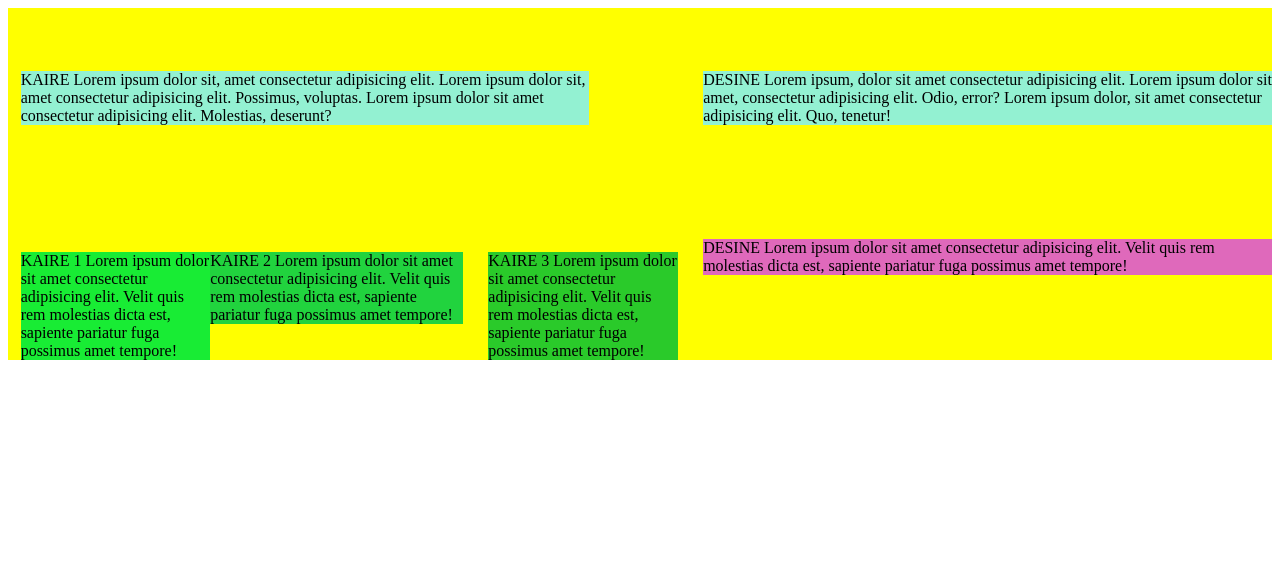
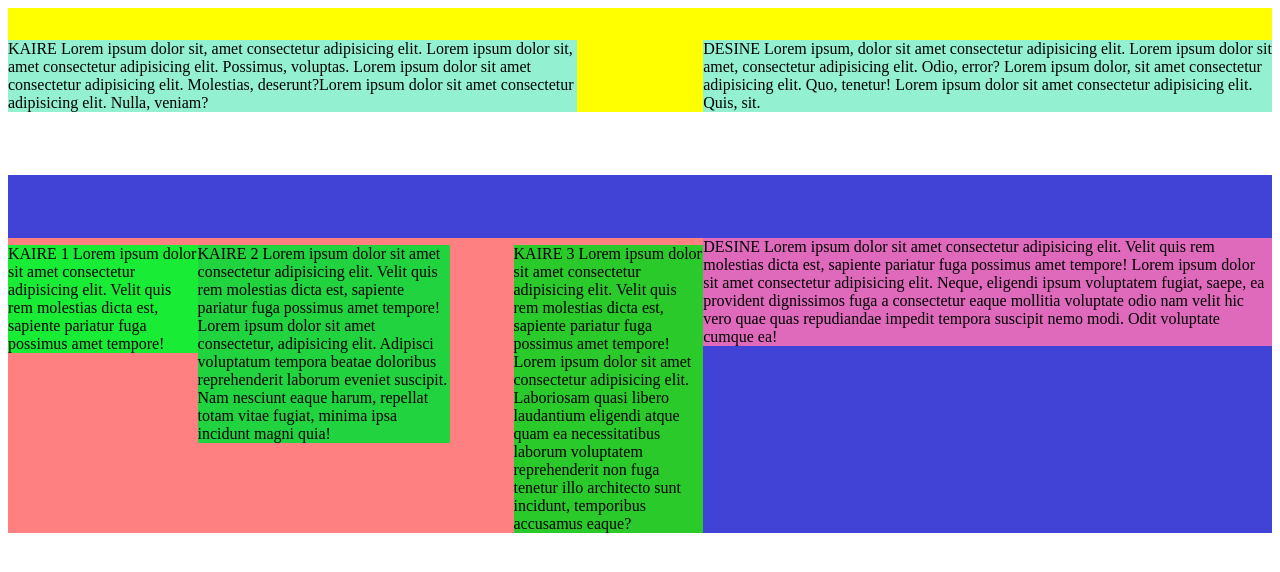
Before and after one commit to ModestaLiatuke/ND-stulpeliai, a website: page index.html in a window 1280 px wide. Drawn offline with Linux system fonts and the light colour scheme.

Commit message:
Stilpeliai uzbaigimas

```diff
--- a/index.html
+++ b/index.html
@@ -7,34 +7,29 @@
     <title>Stulpeliai</title>
 </head>
 <body>
-<div style="background-color:yellow; width: 100% ;display: inline-block;">
-    <div style="background-color: pink; width: 100%; display: inline-block; float:left; margin-left: 1%;">
-
+<div style="background-color:yellow; width: 100%; display: inline-block; float:left">
+        <div style="background-color: rgb(147, 241, 210); width:45%; display: inline-block; margin-top: 2.5%; float:left;">
+            KAIRE Lorem ipsum dolor sit, amet consectetur adipisicing elit. Lorem ipsum dolor sit, amet consectetur adipisicing elit. Possimus, voluptas. Lorem ipsum dolor sit amet consectetur adipisicing elit. Molestias, deserunt?Lorem ipsum dolor sit amet consectetur adipisicing elit. Nulla, veniam?
         </div>
-        <div style="background-color: rgb(147, 241, 210); width:45%; display: inline-block; margin-left: 1%; margin-top: 5%; float:left;">
-            KAIRE Lorem ipsum dolor sit, amet consectetur adipisicing elit. Lorem ipsum dolor sit, amet consectetur adipisicing elit. Possimus, voluptas. Lorem ipsum dolor sit amet consectetur adipisicing elit. Molestias, deserunt?
+        <div style="background-color: rgb(147, 241, 210); width:45%; display: inline-block; margin-left:10%; margin-top:2.5%; float:left;">
+            DESINE Lorem ipsum, dolor sit amet consectetur adipisicing elit. Lorem ipsum dolor sit amet, consectetur adipisicing elit. Odio, error? Lorem ipsum dolor, sit amet consectetur adipisicing elit. Quo, tenetur! Lorem ipsum dolor sit amet consectetur adipisicing elit. Quis, sit.
         </div>
-        <div style="background-color: rgb(147, 241, 210); width:45%; display: inline-block; margin-left:9%; margin-top: 5%; float:left;">
-            DESINE Lorem ipsum, dolor sit amet consectetur adipisicing elit. Lorem ipsum dolor sit amet, consectetur adipisicing elit. Odio, error? Lorem ipsum dolor, sit amet consectetur adipisicing elit. Quo, tenetur! </div>
-    <div style="background-color: rgb(138, 255, 127); width:100%; display: inline-block; margin-left: 0%; float:left;">
 </div>
-        <div style="background-color: #df69bb; width: 40%; display: inline-block; float:left;">
-
-        </div>
-            <div style="background-color: rgb(24, 236, 52); width:15%; display: inline-block; margin-left:1%; margin-top: 10%; float:left;">
+<div style="background-color: #4043d6; width:100%; display: inline-block; margin-top: 5%; float:left;">
+    <div style="background-color: #ff8080; width:55%; display: inline-block; margin-top: 5%; float:left;">
+        <div style="background-color: rgb(24, 236, 52); width:27.27%; display: inline-block; margin-left:0%; margin-top: 1%; float:left;">
             KAIRE 1  Lorem ipsum dolor sit amet consectetur adipisicing elit. Velit quis rem molestias dicta est, sapiente pariatur fuga possimus amet tempore!
         </div>
-            <div style="background-color: #21d33e; width: 20%; display: inline-block; margin-left:0%; margin-top: 10%; float:left;">
-                KAIRE 2  Lorem ipsum dolor sit amet consectetur adipisicing elit. Velit quis rem molestias dicta est, sapiente pariatur fuga possimus amet tempore!
+        <div style="background-color: #21d33e; width: 36.36%; display: inline-block; margin-left:0%; margin-top: 1%; float:left;">
+            KAIRE 2  Lorem ipsum dolor sit amet consectetur adipisicing elit. Velit quis rem molestias dicta est, sapiente pariatur fuga possimus amet tempore! Lorem ipsum dolor sit amet consectetur, adipisicing elit. Adipisci voluptatum tempora beatae doloribus reprehenderit laborum eveniet suscipit. Nam nesciunt eaque harum, repellat totam vitae fugiat, minima ipsa incidunt magni quia!
         </div>
-            <div style="background-color: rgb(42, 202, 42); width: 15%; display: inline-block; margin-left:2%; margin-top: 10%; float:left;">
-                KAIRE 3  Lorem ipsum dolor sit amet consectetur adipisicing elit. Velit quis rem molestias dicta est, sapiente pariatur fuga possimus amet tempore!
+        <div style="background-color: rgb(42, 202, 42); width: 27.27%; display: inline-block; margin-left:9.09%; margin-top: 1%; float:left;">
+            KAIRE 3  Lorem ipsum dolor sit amet consectetur adipisicing elit. Velit quis rem molestias dicta est, sapiente pariatur fuga possimus amet tempore! Lorem ipsum dolor sit amet consectetur adipisicing elit. Laboriosam quasi libero laudantium eligendi atque quam ea necessitatibus laborum voluptatem reprehenderit non fuga tenetur illo architecto sunt incidunt, temporibus accusamus eaque?
         </div>
-        <div style="background-color: #df69bb; width: 45%; display: inline-block;margin-left:2%; margin-top: 9%; float:left;">
-                DESINE Lorem ipsum dolor sit amet consectetur adipisicing elit. Velit quis rem molestias dicta est, sapiente pariatur fuga possimus amet tempore!
     </div>
-
-
+    <div style="background-color: #df69bb; width: 45%; display: inline-block; margin-left:0%; margin-top: 5%; float:left;">
+            DESINE Lorem ipsum dolor sit amet consectetur adipisicing elit. Velit quis rem molestias dicta est, sapiente pariatur fuga possimus amet tempore! Lorem ipsum dolor sit amet consectetur adipisicing elit. Neque, eligendi ipsum voluptatem fugiat, saepe, ea provident dignissimos fuga a consectetur eaque mollitia voluptate odio nam velit hic vero quae quas repudiandae impedit tempora suscipit nemo modi. Odit voluptate cumque ea!
+    </div>
 </div>
 
 </body>
```
Lines whose indentation alone changed are shown as unchanged.
